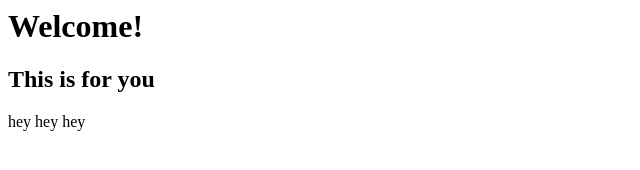
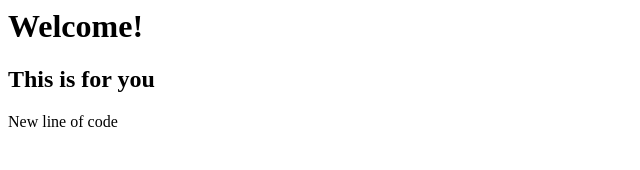
Before and after one commit to KateKateN/testapp, a plain HTML site: page index.html in a window 1280 px wide. Shown: the full height of the page, 0-640 px from the left. Drawn offline with Linux system fonts and the light colour scheme.

Commit message:
new line of code

```diff
--- a/index.html
+++ b/index.html
@@ -1,3 +1,3 @@
 <h1>Welcome!</h1>
 <h2>This is for you</h2>
-<p>hey hey hey</p>
+<p>New line of code</p>
```
